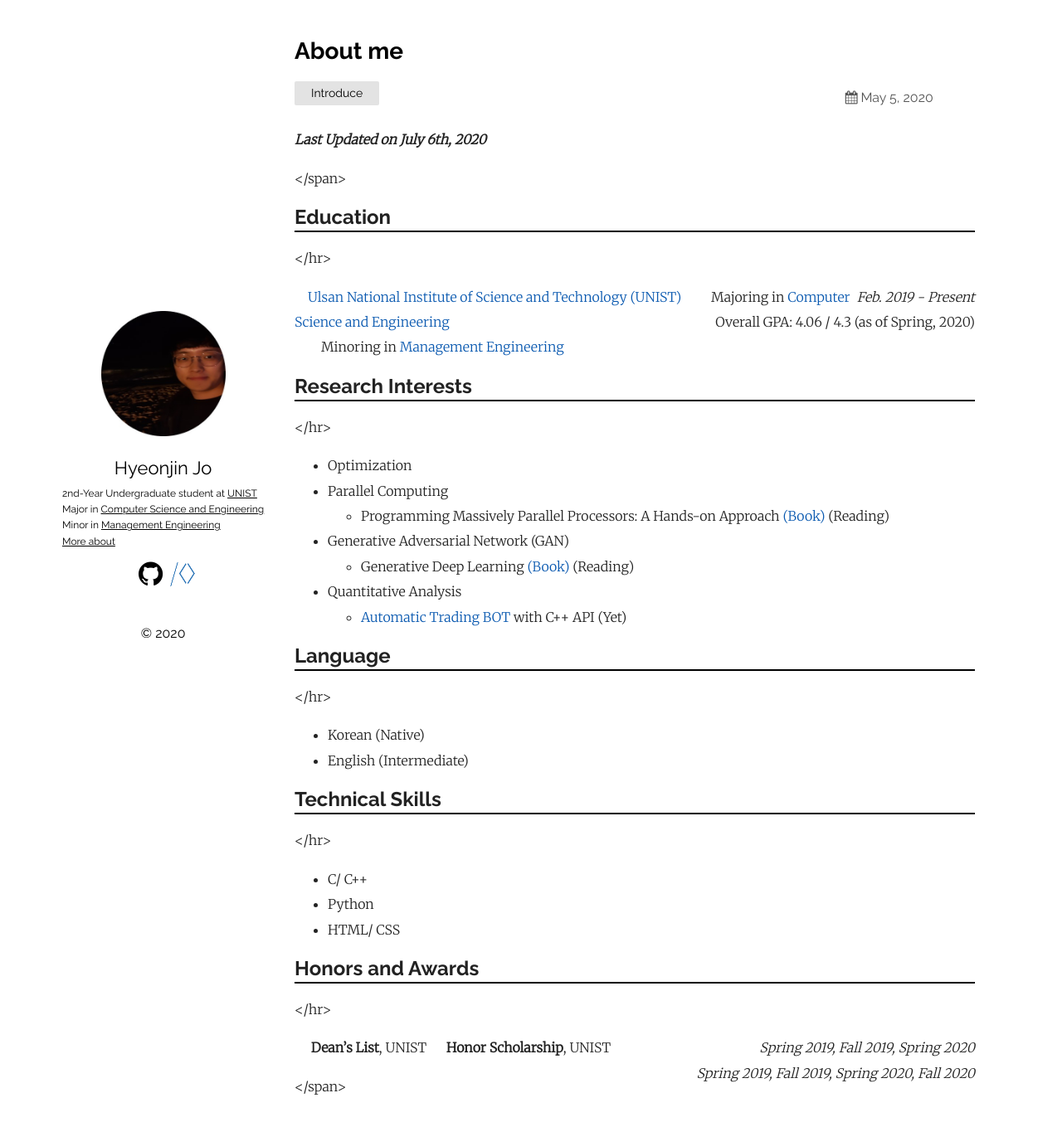
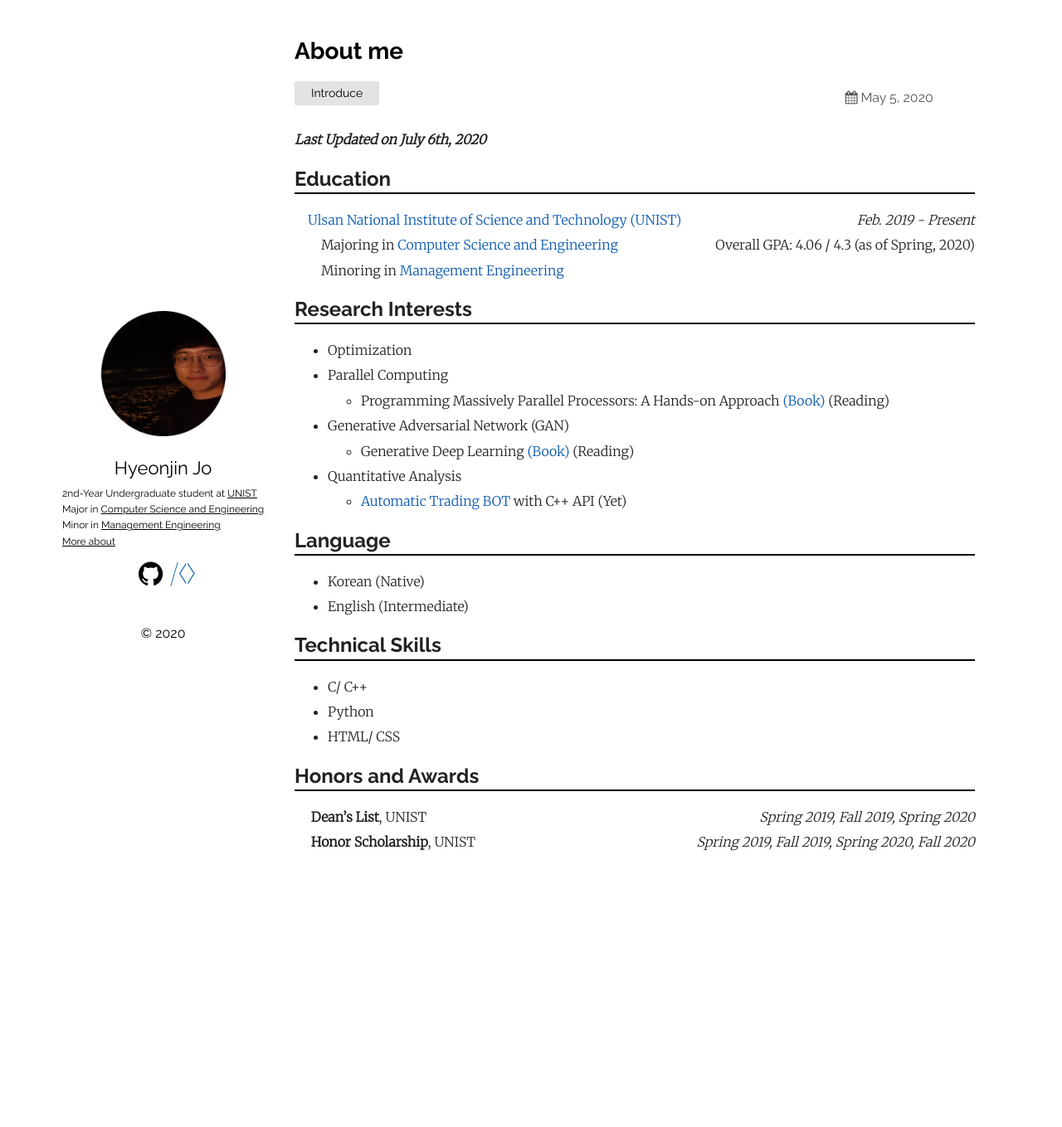
Before and after one commit to thinkin9/thinkin9.github.io, a Jekyll site: the page built from _posts/2020-05-05-About-me.markdown, in a window 1280 px wide and 1370 px high. Shown: the top 1359 px of the window at 83% size. Built offline with Jekyll 4.4.1, drawn with Linux system fonts in a browser that asks for light colours.

Commit message:
About_me_solving

```diff
--- a/_posts/2020-05-05-About-me.markdown
+++ b/_posts/2020-05-05-About-me.markdown
@@ -8,13 +8,11 @@
 <span style="font-family: Times">
 
 <span style="text-align: center">
-
-<i><b>Last Updated on July 6th, 2020</b></i>
-
+    <i><b>Last Updated on July 6th, 2020   </b></i>
 </span>
 
 ## Education
-<hr style="height: 2px; border:none; margin-top: -1em; margin-bottom:0.5em; padding: 0; background:black"> </hr>
+<hr style="height: 2px; border:none; margin-top: -1em; margin-bottom:0.5em; padding: 0; background:black">
 
 &emsp;[Ulsan National Institute of Science and Technology (UNIST)](https://www.unist.ac.kr/)<span style="float: right"> *Feb. 2019 - Present* </span>
 &emsp;&emsp;Majoring in [Computer Science and Engineering](http://cse.unist.ac.kr/) <span style="float: right">Overall GPA: 4.06 / 4.3 (as of Spring, 2020)</span>
@@ -22,7 +20,7 @@
 
 
 ## Research Interests
-<hr style="height: 2px; border:none; margin-top: -1em; margin-bottom:0.5em; padding: 0; background:black"> </hr>
+<hr style="height: 2px; border:none; margin-top: -1em; margin-bottom:0.5em; padding: 0; background:black">
 
 * Optimization
 * Parallel Computing
@@ -33,22 +31,20 @@
     * [Automatic Trading BOT](https://github.com/thinkin9/Automatic_Trading_BOT) with C++ API (Yet)
 
 ## Language
-<hr style="height: 2px; border:none; margin-top: -1em; margin-bottom:0.5em; padding: 0; background:black"> </hr>
+<hr style="height: 2px; border:none; margin-top: -1em; margin-bottom:0.5em; padding: 0; background:black">
 
 * Korean (Native)
 * English (Intermediate)
 
 ## Technical Skills
-<hr style="height: 2px; border:none; margin-top: -1em; margin-bottom:0.5em; padding: 0; background:black"> </hr>
+<hr style="height: 2px; border:none; margin-top: -1em; margin-bottom:0.5em; padding: 0; background:black">
 
 * C/ C++
 * Python
 * HTML/ CSS
 
 ## Honors and Awards
-<hr style="height: 2px; border:none; margin-top: -1em; margin-bottom:0.5em; padding: 0; background:black"> </hr>
+<hr style="height: 2px; border:none; margin-top: -1em; margin-bottom:0.5em; padding: 0; background:black">
 
 &emsp; **Dean's List**, UNIST <span style="float: right">  *Spring 2019, Fall 2019, Spring 2020* </span>
 &emsp; **Honor Scholarship**, UNIST <span style="float: right">  *Spring 2019, Fall 2019, Spring 2020, Fall 2020* </span>
-
-</span>
```
